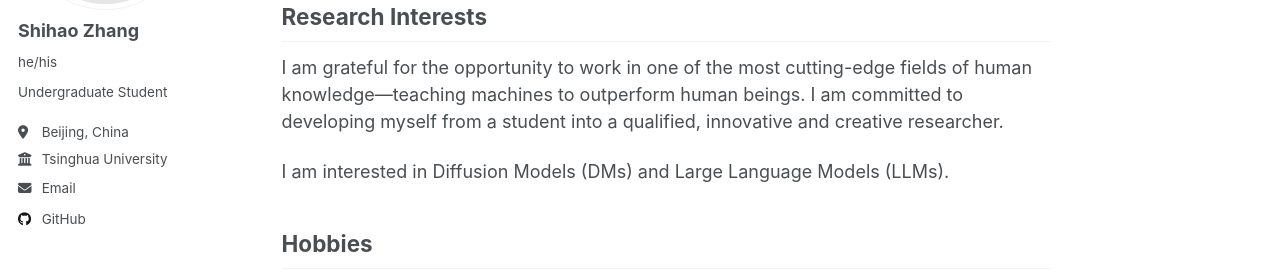
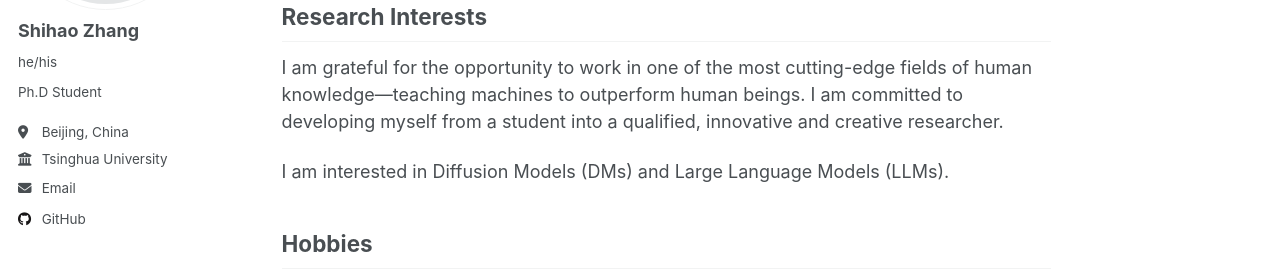
Before and after one commit to sh-zhang22/sh-zhang22.github.io, a Jekyll site: the page built from _pages/about.md, in a window 1280 px wide. Shown: the part 264-541 px from the top of the page. Built offline with Jekyll 4.4.1, drawn with Linux system fonts in a browser that asks for light colours; a script that is not in the unit is left out.

Commit message:
Update bio from 'Undergraduate Student' to 'Ph.D Student'

```diff
--- a/_config.yml
+++ b/_config.yml
@@ -25,7 +25,7 @@ author:
   avatar           : "profile.png"
   name             : "Shihao Zhang"
   pronouns         : "he/his"
-  bio              : "Undergraduate Student"
+  bio              : "Ph.D Student"
   location         : "Beijing, China"
   employer         : "Tsinghua University"
   uri              : # URL
```
